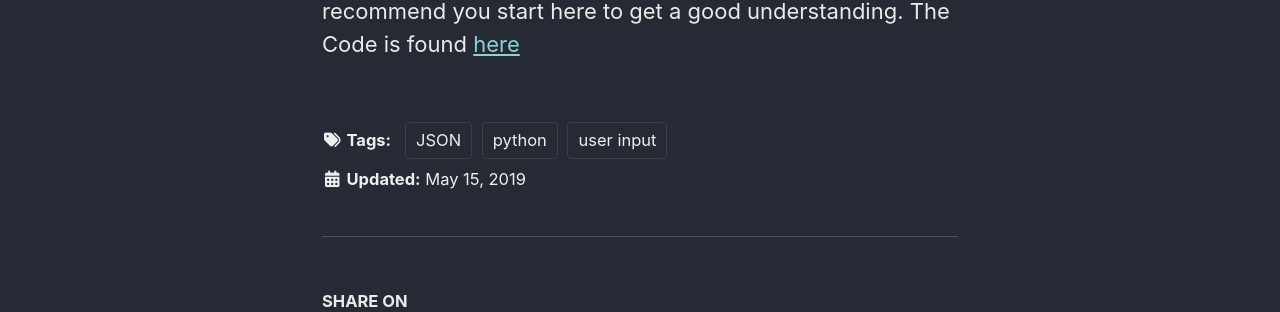
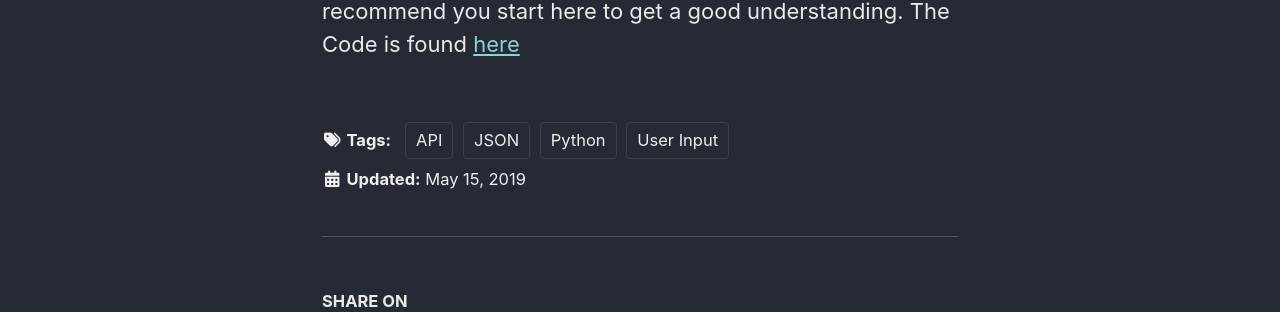
Before and after one commit to jcaston91/jcaston91.github.io, a Jekyll site: the page built from _posts/2019-05-15-Chuck_Norris_Jokes.md, in a window 1280 px wide. Shown: the part 491-803 px from the top of the page. Built offline with Jekyll 4.4.1, drawn with Linux system fonts in a browser that asks for light colours; cached includes are drawn as plain includes; nearby versions of some CDN libraries.

Commit message:
Update 2019-05-15-Chuck_Norris_Jokes.md

```diff
--- a/_posts/2019-05-15-Chuck_Norris_Jokes.md
+++ b/_posts/2019-05-15-Chuck_Norris_Jokes.md
@@ -3,9 +3,10 @@ title: "Chuck Norris Jokes App"
 date: 2019-05-15
 author_profile: false
 tags:
-  - user input
-  - python
+  - User Input
+  - Python
   - JSON
+  - API
 excerpt: "This was a fun project that I did where I connected to an API that host differnt Chuck Norris Jokes."
 ---
 
```
